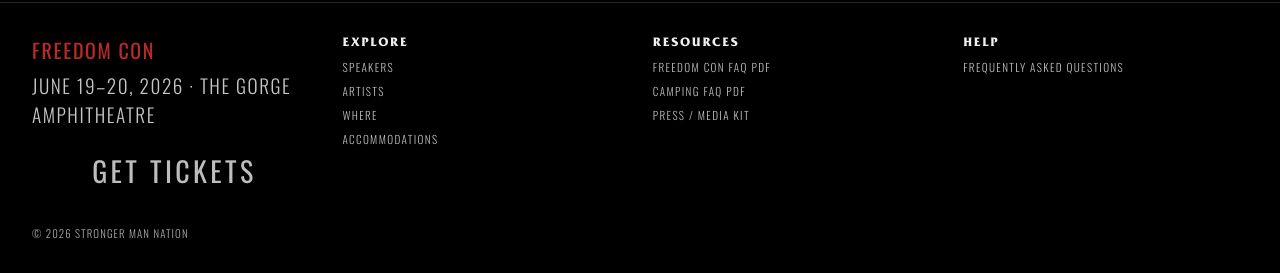
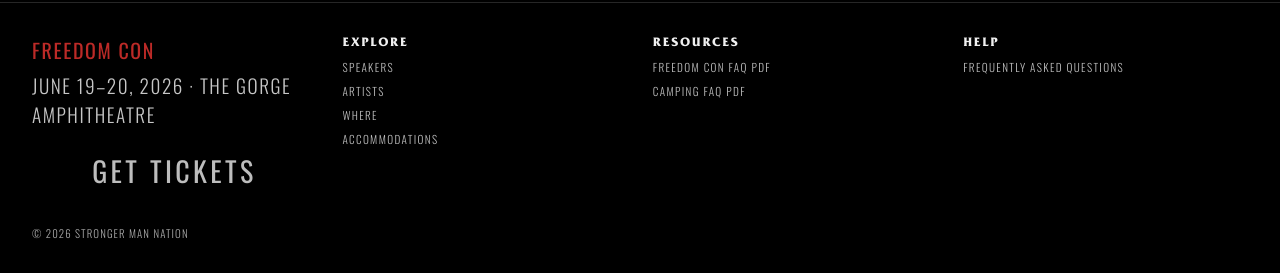
Before and after one commit to tylerthibault/freedomcon, a Flask app: page /faqs in a window 1280 px wide. Shown: the part 3177-3450 px from the top of the page. Run offline with Flask 3, Linux system fonts and the light colour scheme; some libraries are stand-ins or nearby versions.

Commit message:
removed press link from footer

```diff
--- a/src/templates/components/footer/index.html
+++ b/src/templates/components/footer/index.html
@@ -31,7 +31,7 @@
                 <h3 class="landing12-footer-heading">Resources</h3>
                 <a class="landing12-footer-link" href="{{ asset_url('pdfs/FREEDOM CON FAQs - FINAL.pdf') }}" download="FREEDOM CON FAQs - FINAL.pdf">Freedom Con FAQ PDF</a>
                 <a class="landing12-footer-link" href="{{ asset_url('pdfs/FREEDOMCON CAMPING FAQs - FINAL.pdf') }}" download="FREEDOMCON CAMPING FAQs - FINAL.pdf">Camping FAQ PDF</a>
-                 <a class="landing12-footer-link" href="{{ url_for('public.press_page') }}">Press / Media Kit</a>
+                 <!-- <a class="landing12-footer-link" href="{{ url_for('public.press_page') }}">Press / Media Kit</a> -->
             </section>
 
             <section class="landing12-footer-col d-flex flex-column" aria-label="Help">
```
